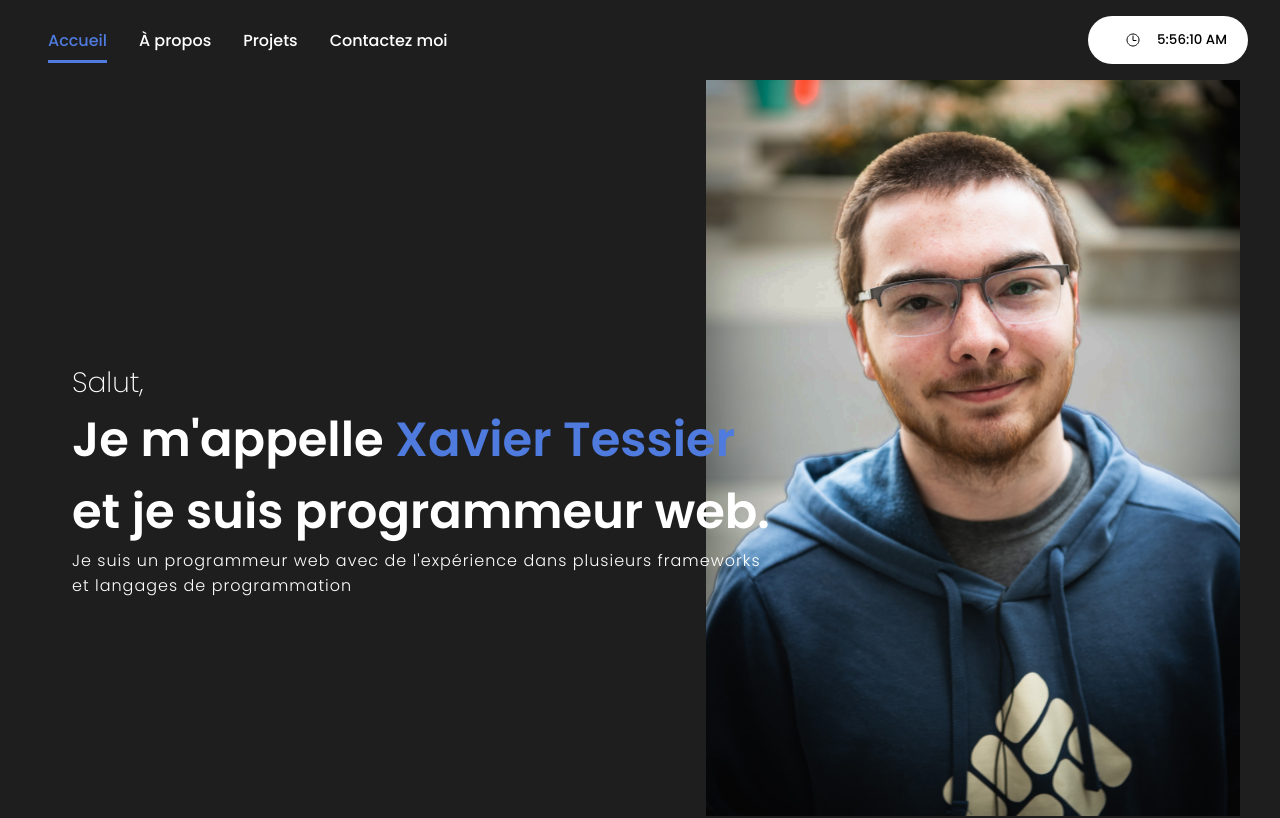
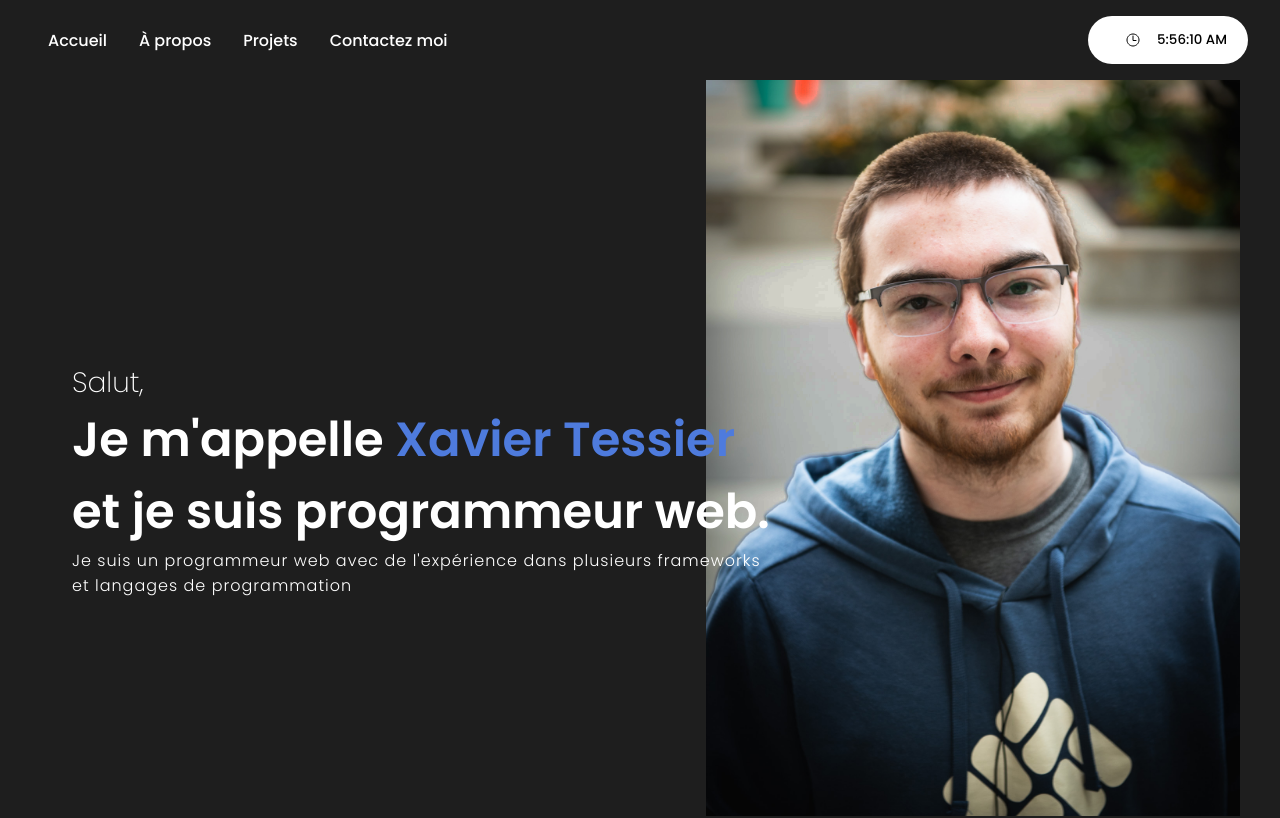
Before and after one commit to XavierTessier1/portfolio, a React (Vite) app: page / in a window 1280 px wide. Shown: the top 818 px of the page. Built offline with nearby package versions, Linux system fonts and the light colour scheme.

Commit message:
final-fix

```diff
--- a/src/css/NavBar.css
+++ b/src/css/NavBar.css
@@ -41,12 +41,6 @@
     margin: 1rem;
 }
 
-.active {
-    color: rgb(78, 123, 221);
-    padding-bottom: 0.5rem;
-    border-bottom: 3px solid rgb(78, 123, 221);
-}
-
 @media screen and (max-width: 840px)  {
     .desktopMenuButton {
         display: none;
--- a/src/css/Skills.css
+++ b/src/css/Skills.css
@@ -72,8 +72,7 @@
     }
 
     .skillBarIcon {
-        height: 2.25rem;
-        width: 2.25rem;
+        width: 8rem;
     }
 
     .skillBarText>h2 {
```
